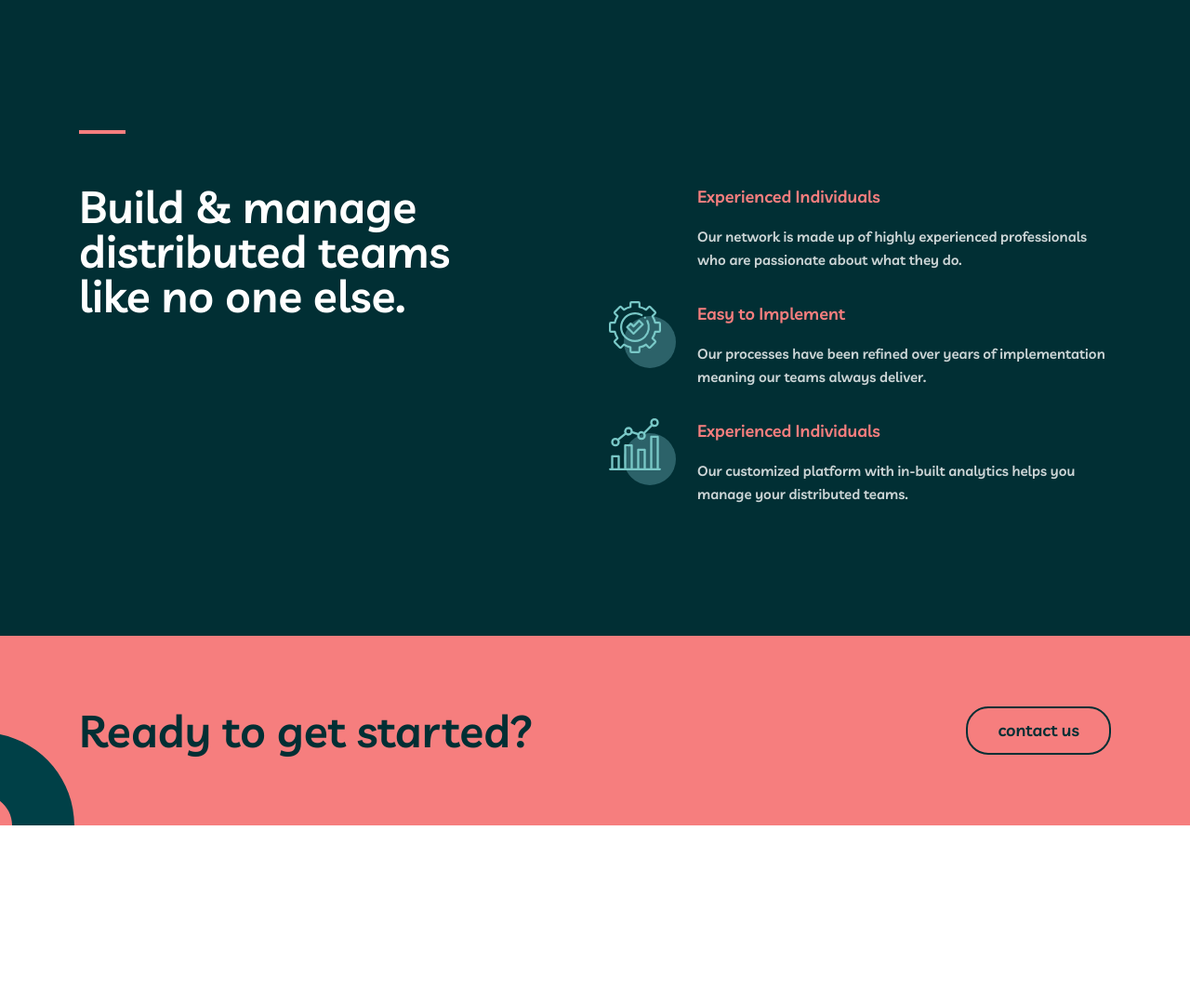
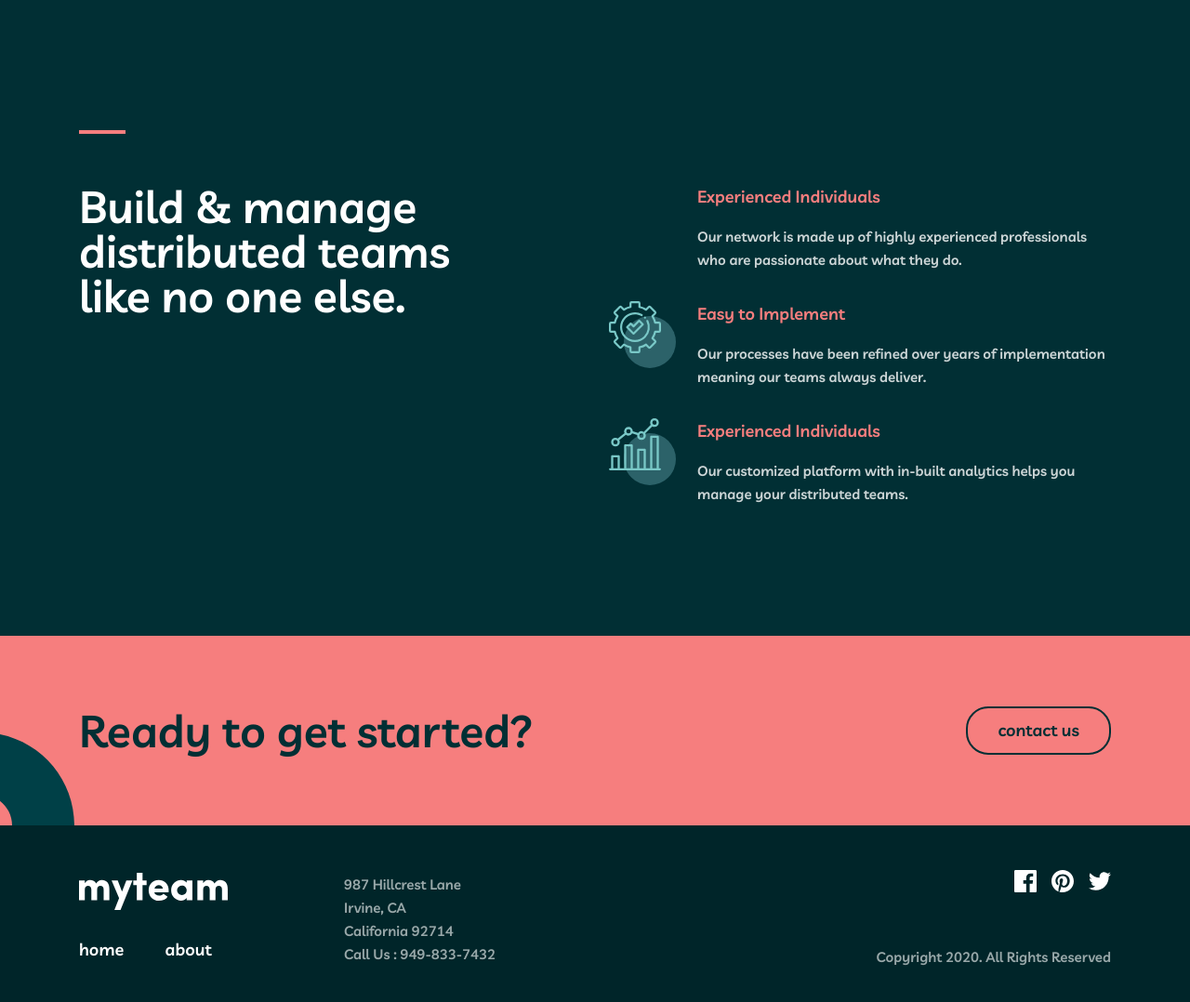
Before and after one commit to Shahzod001/myteam, a plain HTML site: page index.html in a window 1280 px wide. Shown: the top 1078 px of the page at 93% size. Before the commit the page ends 888 px from the top, so only its background shows below. Drawn offline with Linux system fonts and the light colour scheme.

Commit message:
Add footer

```diff
--- a/css/main.css
+++ b/css/main.css
@@ -247,3 +247,78 @@ image{
     line-height: 28px;
     color: var(--main-bg-color012F34);
 }
+.site-article__link:hover{
+    background: #012F34;
+    border: 2px solid #012F34;
+    border-radius: 24px;
+    color: var(--main-bg-colorfff);
+}
+.site-footer {
+    padding: 48px 0;
+    background-color: var(--main-bg-color002529);
+}
+.site-footer__box {
+    display: flex;
+    align-items: center;
+    justify-content: space-between;
+}
+.parent-box {
+    display: flex;
+}
+.parent-box__left {
+    display: flex;
+    width: 449px;
+}
+.parent-box__child {
+
+}
+.parent-box__child--left {
+    margin-right: 125px;
+}
+.footer {
+}
+.footer__box {
+    margin-top: 25px;
+}
+.site-link {
+    margin-right: 40px;
+    font-size: 18px;
+    line-height: 28px;
+    color: var(--main-bg-colorfff);
+}
+.site-link:nth-child(2) {
+    margin-right: 0px;
+}
+.parent-box__text {
+    font-size: 15px;
+    line-height: 25px;
+    color: var(--main-bg-colorfff);
+    mix-blend-mode: normal;
+    opacity: 0.6;
+}
+.parent-box__child--right {
+}
+.footer__list {
+    margin-bottom: 53px;
+    display: flex;
+    align-items: center;
+    justify-content: end;
+}
+.footer__item {
+    margin-left: 16px;
+}
+.footer__item:nth-child(1){
+    margin-left: 0;
+}
+.footer__link {
+}
+.footer__logo {
+}
+.footer__text {
+    font-size: 15px;
+    line-height: 25px;
+    text-align: right;
+    color: var(--main-bg-colorfff);
+    mix-blend-mode: normal;
+    opacity: 0.6;
+}
--- a/index.html
+++ b/index.html
@@ -101,6 +101,48 @@
 
     <footer class="site-footer">
         <!-- Your footer code here -->
+        <div class="container">
+            <div class="site-footer__box parent-box">
+                <div class="parent-box__left">
+                    <div class="parent-box__child parent-box__child--left footer">
+                        <img src="./photos/myteam.svg" alt="My team logo">
+                        <div class="footer__box">
+                            <a href="#" class="site-link">
+                                home
+                            </a>
+                            <a href="#" class="site-link">
+                                about
+                            </a>
+                        </div>
+                    </div>
+                    <p class="parent-box__text">
+                        987  Hillcrest Lane <br> Irvine, CA <br> California 92714 <br> Call Us : 949-833-7432
+                    </p>
+                </div>
+                <div class="parent-box__child parent-box__child--right footer">
+                    <ul class="footer__list">
+                        <li class="footer__item">
+                            <a href="#" class="footer__link">
+                                <img src="./photos/facebook.svg" alt="Facebook logo" class="footer__logo">
+                            </a>
+                        </li>
+                        <li class="footer__item">
+                            <a href="#" class="footer__link">
+                                <img src="./photos/pinterest.svg" alt="Pinterest logo" class="footer__logo">
+                            </a>
+                        </li>
+                        <li class="footer__item">
+                            <a href="#" class="footer__link">
+                                <img src="./photos/twinter.svg" alt="Twiter logo" class="footer__logo">
+                            </a>
+                        </li>
+                    </ul>
+                    <p class="footer__text">
+                        Copyright 2020. All Rights Reserved
+                    </p>
+                </div>
+            </div>
+        </div>
     </footer>
 </body>
 </html>
```
